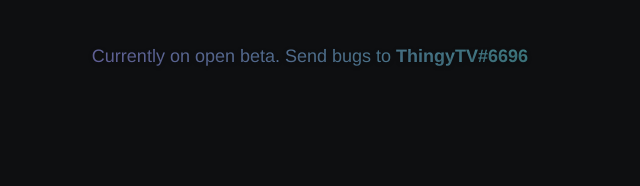
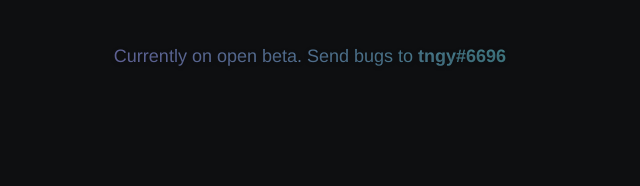
Before and after one commit to TheTHINGYEEE/StuffyTwo, a plain HTML site: page index.html in a window 1280 px wide. Shown: the part 520-706 px from the top of the page, 330-970 px from the left. Drawn offline with nearby package versions, Linux system fonts and the light colour scheme; a web font is replaced by a local one.

Commit message:
Update index.html

```diff
--- a/index.html
+++ b/index.html
@@ -33,7 +33,7 @@
             </div>
             <div class="subscribe">
                 <h5 class="info-text">
-                    Currently on open beta. Send bugs to <b>ThingyTV#6696</b>
+                    Currently on open beta. Send bugs to <b>tngy#6696</b>
                 </h5>
             </div>
         </div>
```
